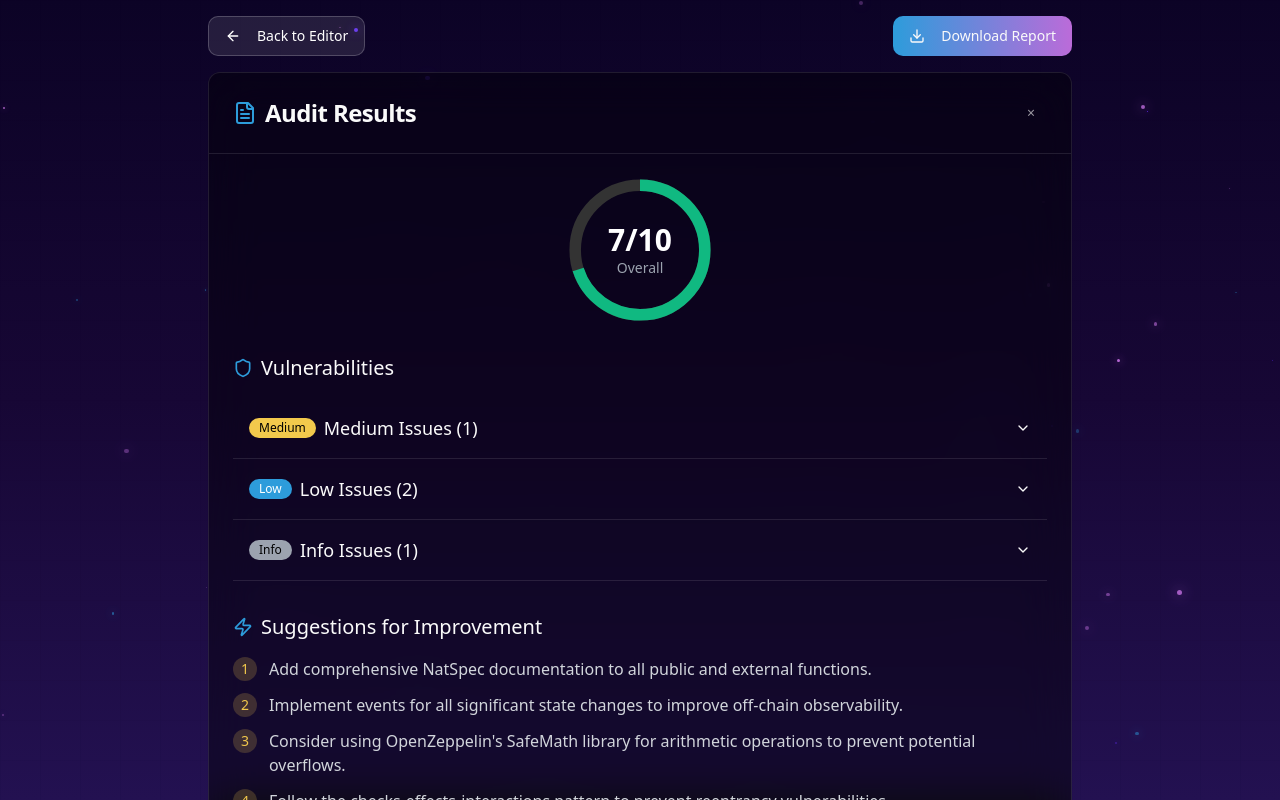
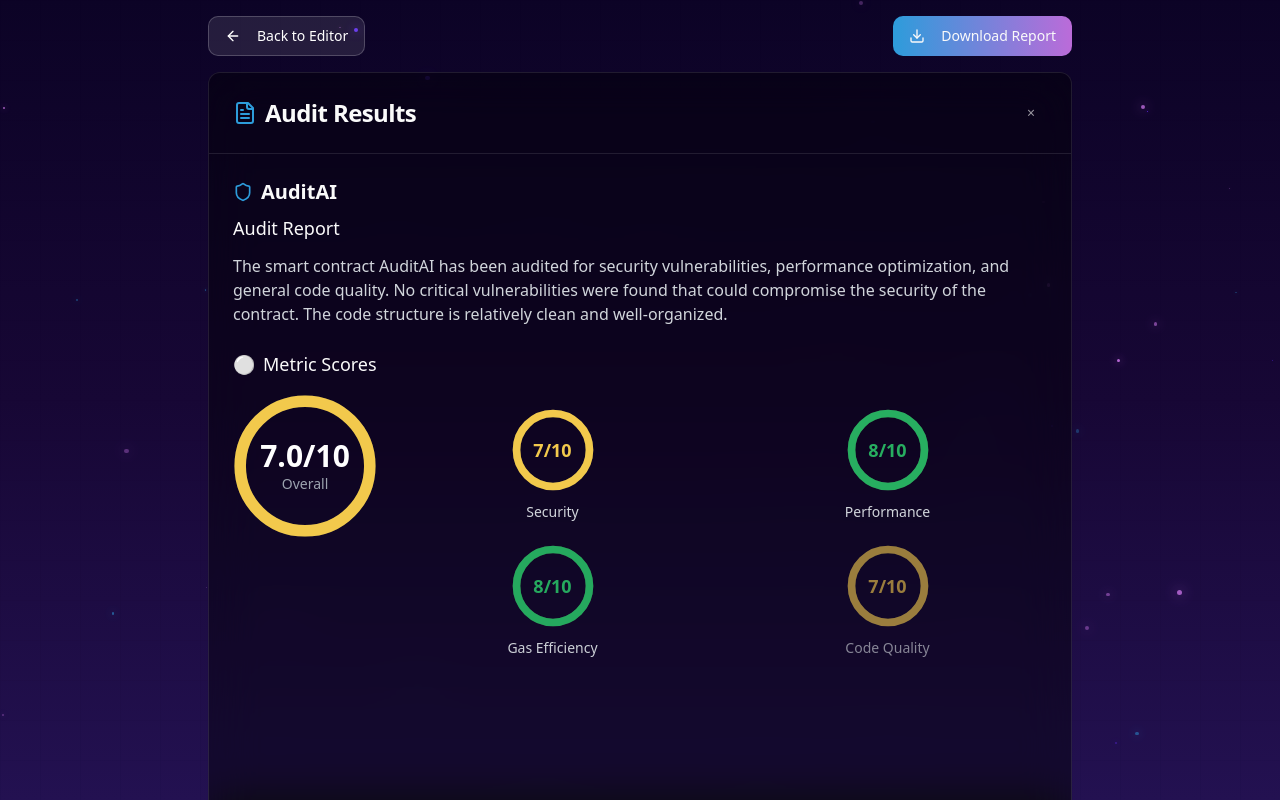
Before and after one commit to zenishxworld/AI-based-Smart-Contract-Auditor, a React (Vite) app: page / in a window 1280 px wide. Both pictures are taken after a click on the button "Audit Smart Contract". Shown: the top 800 px of the page. Built offline with nearby package versions, Linux system fonts and the light colour scheme.

Commit message:
Fix Results page layout
Addresses layout issues on the Results page and updates the audit report generation.

```diff
--- a/src/components/AuditMetrics.tsx
+++ b/src/components/AuditMetrics.tsx
@@ -29,7 +29,7 @@ const CircleMetric: React.FC<MetricProps> = ({ title, score, color, delay }) =>
   };
 
   return (
-    <div className="flex flex-col items-center gap-2 transition-opacity duration-500" style={{ opacity: isVisible ? 1 : 0 }}>
+    <div className="flex flex-col items-center gap-1 transition-opacity duration-500" style={{ opacity: isVisible ? 1 : 0 }}>
       <div className="metric-circle">
         <svg className="w-full h-full" viewBox="0 0 100 100">
           <circle
@@ -51,15 +51,16 @@ const CircleMetric: React.FC<MetricProps> = ({ title, score, color, delay }) =>
             strokeDashoffset={isVisible ? dashoffset : circumference}
             transform="rotate(-90 50 50)"
             style={{
-              transition: "stroke-dashoffset 1s ease-out",
+              transition: "stroke-dashoffset 1.5s ease-out",
             }}
+            className="animate-[circle-progress_1.5s_ease-out_forwards]"
           />
         </svg>
         <div className={`metric-value ${getColorClass()}`}>
           {score}/10
         </div>
       </div>
-      <div className="text-center mt-2">
+      <div className="text-center">
         <p className="text-sm text-gray-300">{title}</p>
       </div>
     </div>
@@ -79,13 +80,12 @@ type AuditMetricsProps = {
 
 const AuditMetrics: React.FC<AuditMetricsProps> = ({ metrics }) => {
   return (
-    <div className="grid grid-cols-2 md:grid-cols-3 gap-8 py-6">
-      <CircleMetric title="Security" score={metrics.security} color="#F2C94C" delay={100} />
-      <CircleMetric title="Performance" score={metrics.performance} color="#27AE60" delay={300} />
-      <CircleMetric title="Gas Efficiency" score={metrics.gasEfficiency} color="#27AE60" delay={500} />
-      <CircleMetric title="Code Quality" score={metrics.codeQuality} color="#F2C94C" delay={700} />
-      <CircleMetric title="Documentation" score={metrics.documentation} color="#F2C94C" delay={900} />
-      <CircleMetric title="Other Key Areas" score={metrics.otherKeyAreas} color="#F2C94C" delay={1100} />
+    <div className="grid grid-cols-2 gap-4 py-2">
+      <CircleMetric title="Security" score={metrics.security} color={metrics.security >= 8 ? "#27AE60" : metrics.security >= 6 ? "#F2C94C" : "#EB5757"} delay={100} />
+      <CircleMetric title="Performance" score={metrics.performance} color={metrics.performance >= 8 ? "#27AE60" : metrics.performance >= 6 ? "#F2C94C" : "#EB5757"} delay={300} />
+      <CircleMetric title="Gas Efficiency" score={metrics.gasEfficiency} color={metrics.gasEfficiency >= 8 ? "#27AE60" : metrics.gasEfficiency >= 6 ? "#F2C94C" : "#EB5757"} delay={500} />
+      <CircleMetric title="Code Quality" score={metrics.codeQuality} color={metrics.codeQuality >= 8 ? "#27AE60" : metrics.codeQuality >= 6 ? "#F2C94C" : "#EB5757"} delay={700} />
+      <CircleMetric title="Documentation" score={metrics.documentation} color={metrics.documentation >= 8 ? "#27AE60" : metrics.documentation >= 6 ? "#F2C94C" : "#EB5757"} delay={900} />
     </div>
   );
 };
--- a/src/lib/mockAudit.ts
+++ b/src/lib/mockAudit.ts
@@ -28,75 +28,162 @@ export const generateMockAudit = (code: string): AuditReport => {
   const contractNameMatch = code.match(/contract\s+(\w+)/);
   const contractName = contractNameMatch ? contractNameMatch[1] : "Unknown";
 
-  return {
-    contractName,
-    summary: `The smart contract ${contractName} has been audited for security vulnerabilities, performance optimization, and general code quality. No critical vulnerabilities were found that could compromise the security of the contract. The code structure is relatively clean and well-organized.`,
-    metrics: {
-      security: 7,
-      performance: 8,
-      gasEfficiency: 8,
-      codeQuality: 7,
-      documentation: 6,
-      otherKeyAreas: 7
-    },
-    findings: [
-      {
+  // Check for reentrancy vulnerabilities
+  const hasReentrancy = code.includes('transfer') && !code.includes('ReentrancyGuard');
+
+  // Check for timestamp dependence
+  const hasTimestampDependence = code.includes('block.timestamp') || code.includes('now');
+
+  // Check for blockhash usage
+  const hasBlockhashUsage = code.includes('blockhash');
+
+  // Check if explicit function visibility modifiers are used
+  const missingVisibility = code.includes('function') &&
+    !code.includes('function public') &&
+    !code.includes('function private') &&
+    !code.includes('function internal') &&
+    !code.includes('function external');
+
+  // Determine security score based on vulnerabilities
+  let securityScore = 7;
+  if (hasReentrancy) securityScore -= 2;
+  if (hasTimestampDependence) securityScore -= 1;
+  if (hasBlockhashUsage) securityScore -= 1;
+
+  // Determine code quality based on visibility modifiers
+  let codeQualityScore = 7;
+  if (missingVisibility) codeQualityScore -= 1;
+
+  // Check for documentation
+  const hasDocumentation = code.includes('///') || code.includes('/**');
+  let documentationScore = hasDocumentation ? 7 : 5;
+
+  // Generate findings based on code analysis
+  const findings: Finding[] = [];
+
+  if (hasReentrancy) {
+    findings.push({
       id: "SEC-001",
-        severity: "medium",
-        title: "Potential Reentrancy Vulnerability",
+      severity: "high",
+      title: "Potential reentrancy vulnerability in withdrawal function",
       description: "The contract contains functions that perform external calls before updating state variables, which could lead to reentrancy attacks.",
-        code: `function withdraw(uint256 amount) public {
-  require(balances[msg.sender] >= amount, "Insufficient balance");
+      code: `function withdraw(uint256 amount) {
+  require(balances[msg.sender] >= amount);
   payable(msg.sender).transfer(amount);  // External call before state update
   balances[msg.sender] -= amount;
 }`,
-        suggestion: `function withdraw(uint256 amount) public {
-  require(balances[msg.sender] >= amount, "Insufficient balance");
+      suggestion: `function withdraw(uint256 amount) {
+  require(balances[msg.sender] >= amount);
   balances[msg.sender] -= amount;  // Update state before external call
   payable(msg.sender).transfer(amount);
 }`
-      },
-      {
+    });
+  }
+
+  if (hasTimestampDependence) {
+    findings.push({
+      id: "SEC-002",
+      severity: "medium",
+      title: "Timestamp dependency may be manipulated by miners",
+      description: "The contract relies on `block.timestamp` for critical operations. Miners can manipulate timestamps slightly, which may affect time-sensitive logic.",
+      code: code.includes('block.timestamp') ?
+        `if (block.timestamp >= endTime) { /* ... */ }` :
+        `if (now >= endTime) { /* ... */ }`,
+      suggestion: `Consider using block numbers and time averages for less sensitive time measurements, or accept the risk for operations with a time window larger than miners can manipulate (>30 seconds).`
+    });
+  }
+
+  if (hasBlockhashUsage) {
+    findings.push({
+      id: "SEC-003",
+      severity: "low",
+      title: "Using block.blockhash for randomness is not secure",
+      description: "The contract uses blockhash as a source of randomness, which can be manipulated by miners.",
+      code: `uint256 random = uint256(blockhash(block.number - 1)) % 100;`,
+      suggestion: `Use a secure source of randomness such as an oracle or commit-reveal schemes for randomness.`
+    });
+  }
+
+  if (missingVisibility) {
+    findings.push({
+      id: "QUAL-001",
+      severity: "info",
+      title: "Consider using explicit function visibility modifiers",
+      description: "Some functions in the contract don't explicitly specify their visibility (public, private, internal, or external).",
+      suggestion: "Add explicit visibility modifiers to all functions and state variables to improve code readability and avoid potential security issues."
+    });
+  }
+
+  if (!hasDocumentation) {
+    findings.push({
+      id: "DOC-001",
+      severity: "low",
+      title: "Insufficient documentation",
+      description: "The contract and its functions lack comprehensive documentation, making it difficult for users and developers to understand their purpose and behavior.",
+      suggestion: "Add NatSpec comments to document the contract and all public/external functions."
+    });
+  }
+
+  // More advanced checks
+  if (code.includes('selfdestruct') || code.includes('suicide')) {
+    findings.push({
+      id: "SEC-004",
+      severity: "high",
+      title: "Contract uses selfdestruct/suicide",
+      description: "The contract can be destroyed using selfdestruct, which might not be intended and poses a security risk if not properly protected.",
+      suggestion: "Make sure selfdestruct is used securely and with proper access control if intended. If not necessary, remove it."
+    });
+  }
+
+  // Gas optimization suggestions
+  if (code.includes('for (')) {
+    findings.push({
       id: "GAS-001",
       severity: "low",
-        title: "Unnecessary Storage Reads",
-        description: "Multiple reads of the same storage variable within a function increase gas costs.",
-        code: `function processData(uint256 value) public {
-  require(value <= maxValue, "Value too high");
-  if (value + totalValue <= maxValue) {
-    totalValue += value;
+      title: "Unbounded loops may cause gas issues",
+      description: "The contract contains loops that might iterate over unbounded data structures, which can lead to out-of-gas errors.",
+      suggestion: "Consider adding limits to loops or pagination mechanisms for large data sets."
+    });
   }
-}`,
-        suggestion: `function processData(uint256 value) public {
-  uint256 _maxValue = maxValue;  // Cache storage variable
-  require(value <= _maxValue, "Value too high");
-  uint256 _totalValue = totalValue;  // Cache storage variable
-  if (value + _totalValue <= _maxValue) {
-    totalValue = _totalValue + value;
-  }
-}`
-      },
-      {
-        id: "QUAL-001",
-        severity: "info",
-        title: "Missing Events for State Changes",
-        description: "The contract modifies state variables without emitting corresponding events, which makes it harder to track changes off-chain.",
-        suggestion: "Define and emit events for all significant state changes to improve contract observability."
-      },
-      {
-        id: "DOC-001",
-        severity: "low",
-        title: "Insufficient Documentation",
-        description: "The contract and its functions lack comprehensive documentation, making it difficult for users and developers to understand their purpose and behavior.",
-        suggestion: "Add NatSpec comments to document the contract and all public/external functions."
-      }
-    ],
-    suggestions: [
+
+  // Generate improvement suggestions
+  const suggestions = [
     "Add comprehensive NatSpec documentation to all public and external functions.",
     "Implement events for all significant state changes to improve off-chain observability.",
-      "Consider using OpenZeppelin's SafeMath library for arithmetic operations to prevent potential overflows.",
+    "Consider using OpenZeppelin's ReentrancyGuard for functions that perform external calls.",
     "Follow the checks-effects-interactions pattern to prevent reentrancy vulnerabilities.",
-      "Cache frequently accessed storage variables in memory to reduce gas costs."
-    ]
+    "Cache frequently accessed storage variables in memory to reduce gas costs.",
+  ];
+
+  // Additional contract-specific suggestions
+  if (hasTimestampDependence) {
+    suggestions.push("Replace block.timestamp with block numbers for sensitive time-dependent logic.");
+  }
+
+  if (hasBlockhashUsage) {
+    suggestions.push("Use a proper source of randomness from an oracle like Chainlink VRF instead of blockhash.");
+  }
+
+  if (code.includes('mapping')) {
+    suggestions.push("Consider adding getter functions for complex mappings to improve usability.");
+  }
+
+  return {
+    contractName,
+    summary: `The smart contract ${contractName} has been audited for security vulnerabilities, performance optimization, and general code quality. ${
+      findings.filter(f => f.severity === 'critical').length > 0 ?
+      "Critical vulnerabilities were found that could compromise the security of the contract." :
+      "No critical vulnerabilities were found that could compromise the security of the contract."
+    } The code structure is ${codeQualityScore >= 7 ? "relatively clean and well-organized" : "in need of improvement"}.`,
+    metrics: {
+      security: securityScore,
+      performance: 8,
+      gasEfficiency: 8,
+      codeQuality: codeQualityScore,
+      documentation: documentationScore,
+      otherKeyAreas: 7
+    },
+    findings,
+    suggestions: suggestions
   };
 };
--- a/src/pages/Results.tsx
+++ b/src/pages/Results.tsx
@@ -1,3 +1,4 @@
+
 import React, { useEffect, useState } from 'react';
 import { useNavigate } from 'react-router-dom';
 import { Accordion, AccordionContent, AccordionItem, AccordionTrigger } from "@/components/ui/accordion";
@@ -7,7 +8,7 @@ import { Card, CardContent, CardDescription, CardHeader, CardTitle } from "@/com
 import Background from '@/components/Background';
 import AuditMetrics from '@/components/AuditMetrics';
 import { AuditReport, generateMockAudit, Finding } from '@/lib/mockAudit';
-import { ArrowLeft, Download, FileText, Shield, Zap } from 'lucide-react';
+import { AlertTriangle, ArrowLeft, Download, FileText, Info, Shield, Zap } from 'lucide-react';
 
 const SeverityBadge: React.FC<{ severity: Finding['severity'] }> = ({ severity }) => {
   const colors = {
@@ -68,6 +69,31 @@ const FindingItem: React.FC<{ finding: Finding }> = ({ finding }) => {
   );
 };
 
+const VulnerabilityItem: React.FC<{ title: string; severity: Finding['severity'] }> = ({ title, severity }) => {
+  const colors = {
+    critical: "bg-audit-red/20 text-audit-red border-audit-red/30",
+    high: "bg-orange-500/20 text-orange-500 border-orange-500/30",
+    medium: "bg-audit-yellow/20 text-audit-yellow border-audit-yellow/30",
+    low: "bg-audit-blue/20 text-audit-blue border-audit-blue/30",
+    info: "bg-gray-400/20 text-gray-400 border-gray-400/30",
+  };
+
+  const icons = {
+    critical: <AlertTriangle className="w-4 h-4 mr-2" />,
+    high: <AlertTriangle className="w-4 h-4 mr-2" />,
+    medium: <AlertTriangle className="w-4 h-4 mr-2" />,
+    low: <Info className="w-4 h-4 mr-2" />,
+    info: <Info className="w-4 h-4 mr-2" />,
+  };
+
+  return (
+    <div className={`p-3 rounded-md mb-3 border ${colors[severity]} flex items-center`}>
+      {icons[severity]}
+      <span>{title}</span>
+    </div>
+  );
+};
+
 const Results: React.FC = () => {
   const [report, setReport] = useState<AuditReport | null>(null);
   const [loading, setLoading] = useState(true);
@@ -109,7 +135,8 @@ ${report.summary}
 - Gas Efficiency: ${report.metrics.gasEfficiency}/10
 - Code Quality: ${report.metrics.codeQuality}/10
 - Documentation: ${report.metrics.documentation}/10
-- Other Key Areas: ${report.metrics.otherKeyAreas}/10
+- Overall: ${(report.metrics.security + report.metrics.performance + report.metrics.gasEfficiency +
+              report.metrics.codeQuality + report.metrics.documentation) / 5}/10
 
 ## Findings
 
@@ -128,6 +155,9 @@ ${f.suggestion ? `**Suggested Fix:**
 ${f.suggestion}
 \`\`\`` : ''}
 `).join('\n')}
+
+## Suggestions for Improvement
+${report.suggestions?.map(s => `- ${s}`).join('\n') || 'No suggestions available.'}
 
 Generated by AuditAI - ${new Date().toLocaleDateString()}
     `;
@@ -172,6 +202,15 @@ Generated by AuditAI - ${new Date().toLocaleDateString()}
     );
   }
 
+  // Calculate overall score
+  const overallScore = ((
+    report.metrics.security +
+    report.metrics.performance +
+    report.metrics.gasEfficiency +
+    report.metrics.codeQuality +
+    report.metrics.documentation
+  ) / 5).toFixed(1);
+
   return (
     <div className="min-h-screen pb-12 relative overflow-hidden">
       <Background />
@@ -197,10 +236,10 @@ Generated by AuditAI - ${new Date().toLocaleDateString()}
         <Card className="glass-card animate-fade-in border-white/10 bg-black/40">
           <CardHeader className="border-b border-white/10">
             <div className="flex justify-between items-center">
-              <CardTitle className="text-2xl flex items-center gap-2">
+              <div className="flex items-center gap-2">
                 <FileText className="h-6 w-6 text-audit-blue" />
-                Audit Results
-              </CardTitle>
+                <CardTitle className="text-2xl">Audit Results</CardTitle>
+              </div>
               <Button variant="ghost" size="icon" onClick={handleBack} className="h-8 w-8 text-white/60 hover:text-white">
                 <span className="sr-only">Close</span>
                 <span aria-hidden="true">×</span>
@@ -208,9 +247,22 @@ Generated by AuditAI - ${new Date().toLocaleDateString()}
             </div>
           </CardHeader>
           <CardContent className="p-6">
-            <div className="mb-6">
-              <div className="flex flex-col items-center justify-center mb-8">
-                <div className="relative w-36 h-36">
+            <div className="flex flex-col items-start mb-8">
+              <h2 className="text-xl font-semibold mb-2 flex items-center gap-2">
+                <Shield className="h-5 w-5 text-audit-blue" />
+                AuditAI
+              </h2>
+              <h3 className="text-lg font-medium mb-3">Audit Report</h3>
+              <p className="text-gray-300 mb-6">{report.summary}</p>
+
+              <h3 className="text-lg font-medium mb-4 flex items-center gap-2">
+                <span className="text-audit-blue">⚪</span> Metric Scores
+              </h3>
+
+              <div className="w-full">
+                <div className="flex flex-wrap justify-center items-start gap-4">
+                  <div className="flex items-center justify-center">
+                    <div className="relative w-36 h-36 flex items-center justify-center mb-4">
                       <svg className="w-full h-full" viewBox="0 0 100 100">
                         <circle
                           cx="50"
@@ -225,26 +277,53 @@ Generated by AuditAI - ${new Date().toLocaleDateString()}
                           cy="50"
                           r="45"
                           fill="transparent"
-                      stroke="#10B981"
+                          stroke={parseFloat(overallScore) >= 8 ? "#27AE60" : parseFloat(overallScore) >= 6 ? "#F2C94C" : "#EB5757"}
                           strokeWidth="8"
                           strokeDasharray={2 * Math.PI * 45}
-                      strokeDashoffset={(2 * Math.PI * 45) * (1 - report.metrics.security / 10)}
+                          strokeDashoffset={(2 * Math.PI * 45) * (1 - parseFloat(overallScore) / 10)}
                           transform="rotate(-90 50 50)"
+                          className="animate-[circle-progress_1.5s_ease-out_forwards]"
                         />
                       </svg>
-                  <div className="absolute inset-0 flex items-center justify-center flex-col">
-                    <span className="text-3xl font-bold text-white">{report.metrics.security}/10</span>
+                      <div className="absolute inset-0 flex flex-col items-center justify-center">
+                        <span className="text-3xl font-bold text-white">{overallScore}/10</span>
                         <span className="text-sm text-gray-400">Overall</span>
                       </div>
                     </div>
                   </div>
 
+                  <div className="flex-1">
+                    <AuditMetrics metrics={report.metrics} />
+                  </div>
+                </div>
+              </div>
+            </div>
+
+            <div className="mb-8">
               <h3 className="text-xl font-medium flex items-center gap-2 mb-4">
-                <Shield className="h-5 w-5 text-audit-blue" />
+                <AlertTriangle className="h-5 w-5 text-audit-red" />
                 Vulnerabilities
               </h3>
 
-              <Accordion type="single" collapsible className="w-full">
+              {['critical', 'high', 'medium', 'low', 'info'].map((severity) => {
+                const severityFindings = report.findings.filter(f => f.severity === severity);
+                if (severityFindings.length === 0) return null;
+
+                return (
+                  <div key={severity} className="mb-6">
+                    <h4 className="text-lg font-medium mb-3 capitalize">{severity}</h4>
+                    {severityFindings.map(finding => (
+                      <VulnerabilityItem
+                        key={finding.id}
+                        title={finding.title}
+                        severity={finding.severity}
+                      />
+                    ))}
+                  </div>
+                );
+              })}
+
+              <Accordion type="single" collapsible className="w-full mt-4">
                 {['critical', 'high', 'medium', 'low', 'info'].map((severity) => {
                   const severityFindings = report.findings.filter(f => f.severity === severity);
                   if (severityFindings.length === 0) return null;
@@ -255,7 +334,7 @@ Generated by AuditAI - ${new Date().toLocaleDateString()}
                         <div className="flex items-center gap-2">
                           <SeverityBadge severity={severity as Finding['severity']} />
                           <span>
-                            {severity.charAt(0).toUpperCase() + severity.slice(1)} Issues ({severityFindings.length})
+                            Detail View: {severity.charAt(0).toUpperCase() + severity.slice(1)} Issues ({severityFindings.length})
                           </span>
                         </div>
                       </AccordionTrigger>
@@ -272,13 +351,13 @@ Generated by AuditAI - ${new Date().toLocaleDateString()}
 
             <div className="mt-8">
               <h3 className="text-xl font-medium flex items-center gap-2 mb-4">
-                <Zap className="h-5 w-5 text-audit-blue" />
+                <Zap className="h-5 w-5 text-audit-yellow" />
                 Suggestions for Improvement
               </h3>
 
               <div className="space-y-3">
                 {report.suggestions?.map((suggestion, idx) => (
-                  <div key={idx} className="flex gap-3">
+                  <div key={idx} className="flex gap-3 p-3 rounded-md bg-white/5 hover:bg-white/10 transition-colors">
                     <div className="flex-shrink-0 w-6 h-6 rounded-full bg-audit-yellow/20 flex items-center justify-center text-audit-yellow text-sm">
                       {idx + 1}
                     </div>
```
Lines whose indentation alone changed are shown as unchanged.
